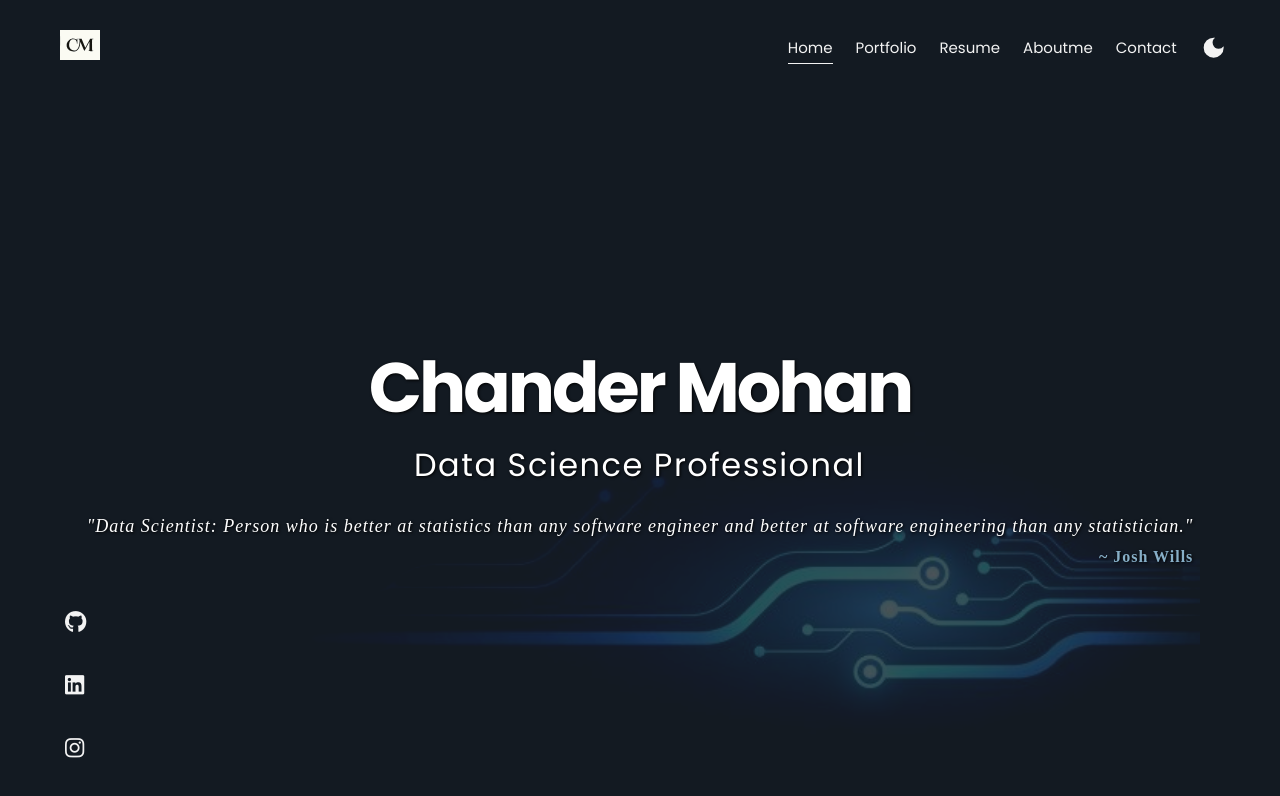
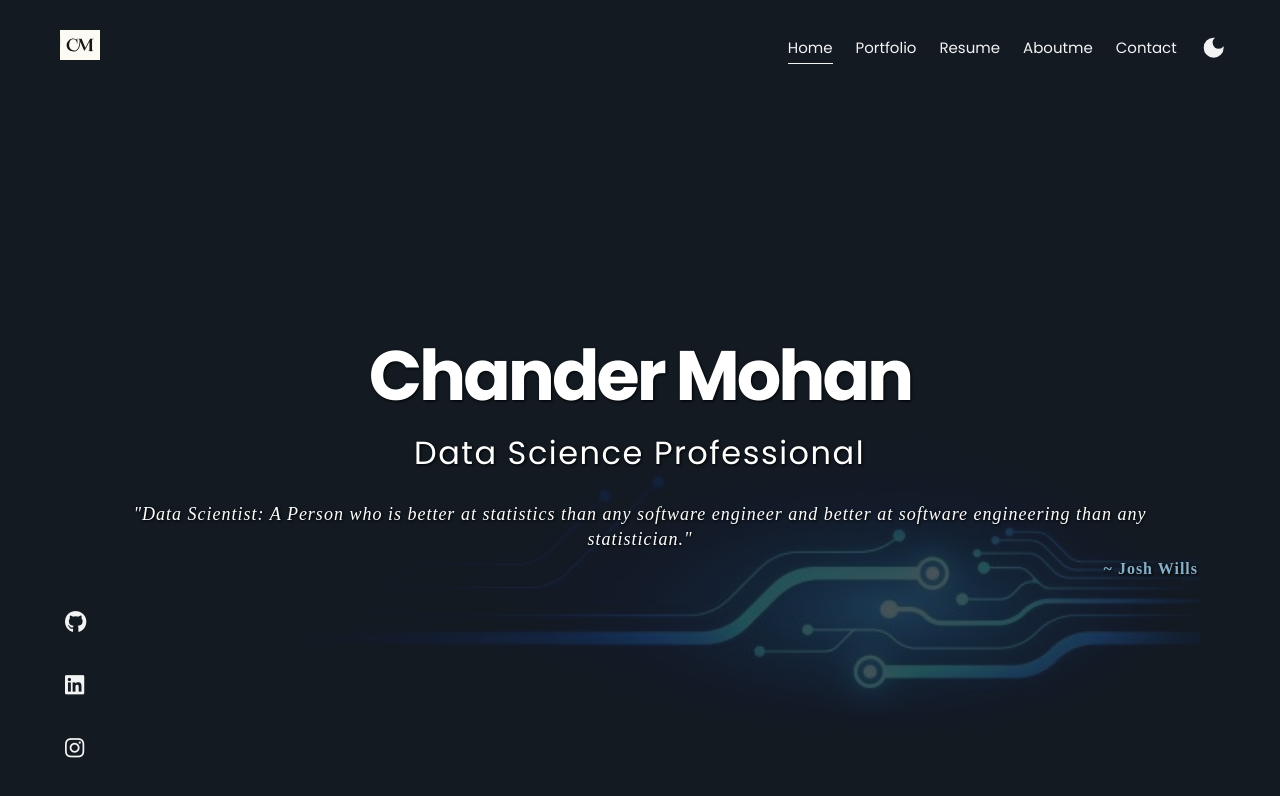
Before and after one commit to ChanderMohan27/my-portfolio, a React (Create React App) app: page / in a window 1280 px wide. Shown: the top 796 px of the page. Built offline with nearby package versions, Linux system fonts and the light colour scheme.

Commit message:
Updating version

```diff
--- a/src/components/Hero.jsx
+++ b/src/components/Hero.jsx
@@ -91,7 +91,7 @@ const Hero = ({ name }) => {
       >
         {/* Add your data science quote here */}
         <p className="quote-text">
-          "Data Scientist: Person who is better at statistics than any software engineer and better at software engineering than any statistician."
+          "Data Scientist: A Person who is better at statistics than any software engineer and better at software engineering than any statistician."
         </p>
       </motion.div>
       <motion.div className="author" style={styles.author}>
```
